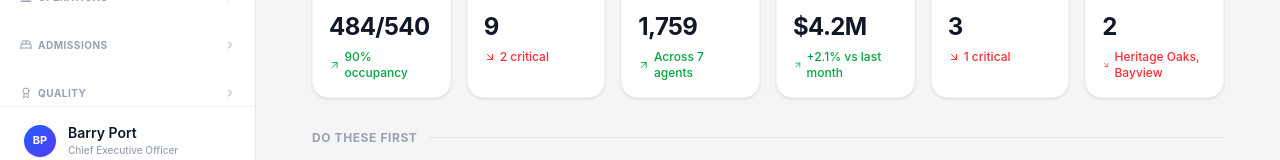
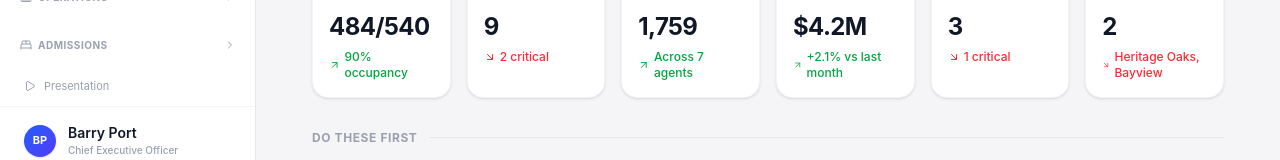
Before and after one commit to goforit5/Snf-framework, a React (Vite) app: page / in a window 1280 px wide. Shown: the part 626-786 px from the top of the page. Built offline with nearby package versions, Linux system fonts and the light colour scheme.

Commit message:
feat: discreet presentation link in sidebar footer
Co-Authored-By: Claude Opus 4.6 (1M context) <noreply@anthropic.com>

```diff
--- a/src/components/Layout.jsx
+++ b/src/components/Layout.jsx
@@ -10,7 +10,7 @@ import {
   Award, ShieldAlert, HeartPulse, MessageSquare, Target,
   Scale, FileSignature, Gavel, FileCheck, Home,
   Building, Globe, Landmark, LineChart, Flag,
-  Menu, X, ChevronDown, ChevronRight, Bot, Search, Bell
+  Menu, X, ChevronDown, ChevronRight, Bot, Search, Bell, Play
 } from 'lucide-react';
 import { useAuth } from '../hooks/useAuth';
 import { useScopeContext } from '../hooks/useScopeContext';
@@ -505,6 +505,17 @@ export default function Layout({ children }) {
         })}
       </nav>
 
+      {/* Presentation link */}
+      {full ? (
+        <Link to="/presentation" className="mx-3 mb-1 flex items-center gap-2 px-3 py-2 rounded-xl text-[11px] text-gray-400 hover:text-blue-600 hover:bg-blue-50 transition-colors">
+          <Play size={12} /> Presentation
+        </Link>
+      ) : (
+        <Link to="/presentation" title="Presentation" className="flex justify-center mb-1 py-2 text-gray-400 hover:text-blue-600 transition-colors">
+          <Play size={14} />
+        </Link>
+      )}
+
       {/* User */}
       <div className={`${full ? 'p-4' : 'p-2'} border-t border-gray-100`}>
         <div className={`flex items-center ${full ? 'gap-3 px-2' : 'justify-center'}`}>
```
